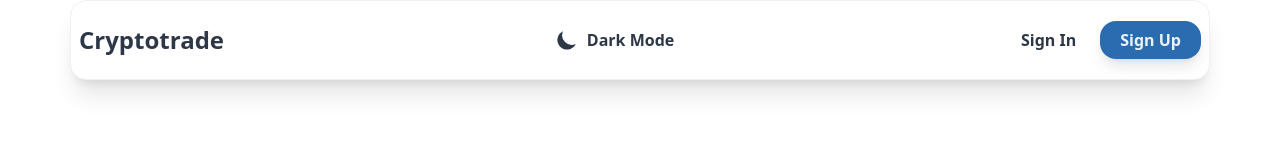
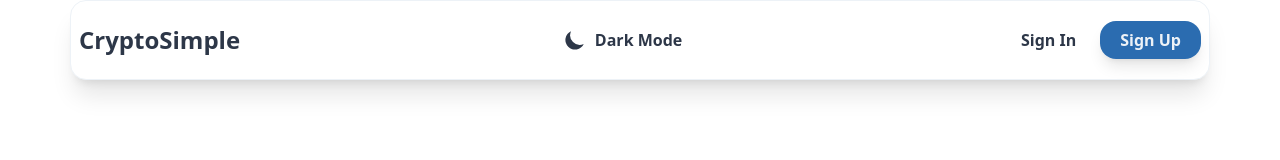
Before and after one commit to brianguyen97/CryptoSimple, a React (Create React App) app: page / in a window 1280 px wide. Shown: the top 160 px of the page. Built offline with nearby package versions, Linux system fonts and the light colour scheme.

Commit message:
change app name

```diff
--- a/src/components/Navbar.jsx
+++ b/src/components/Navbar.jsx
@@ -13,7 +13,7 @@ function Navbar() {
   return (
     <div className="rounded-div flex items-center justify-between h-20 font-bold">
       <Link to="/">
-        <h1 className="text-2xl">Cryptotrade</h1>
+        <h1 className="text-2xl">CryptoSimple</h1>
       </Link>
       <div className="hidden md:block">
         <ThemeToggle />
```
